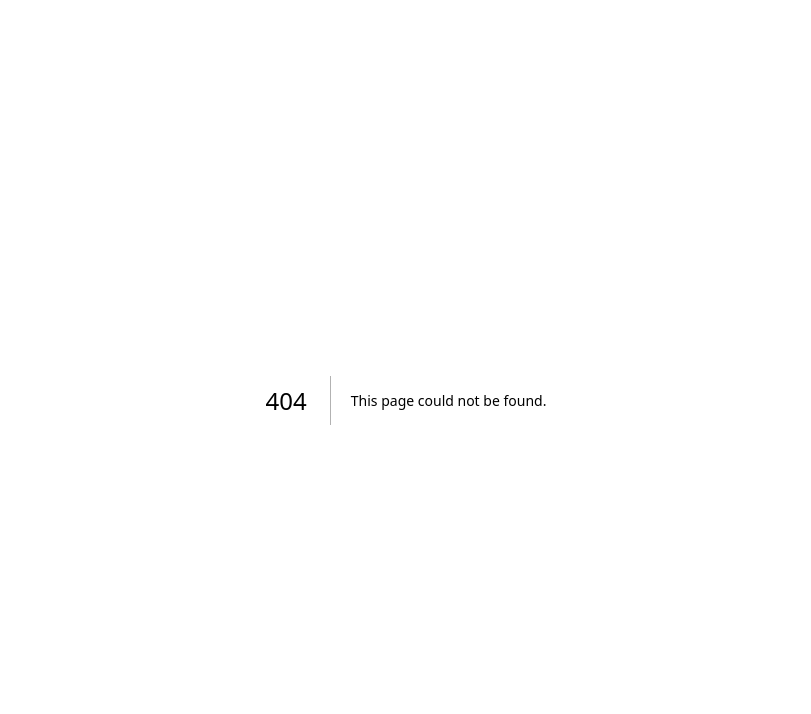
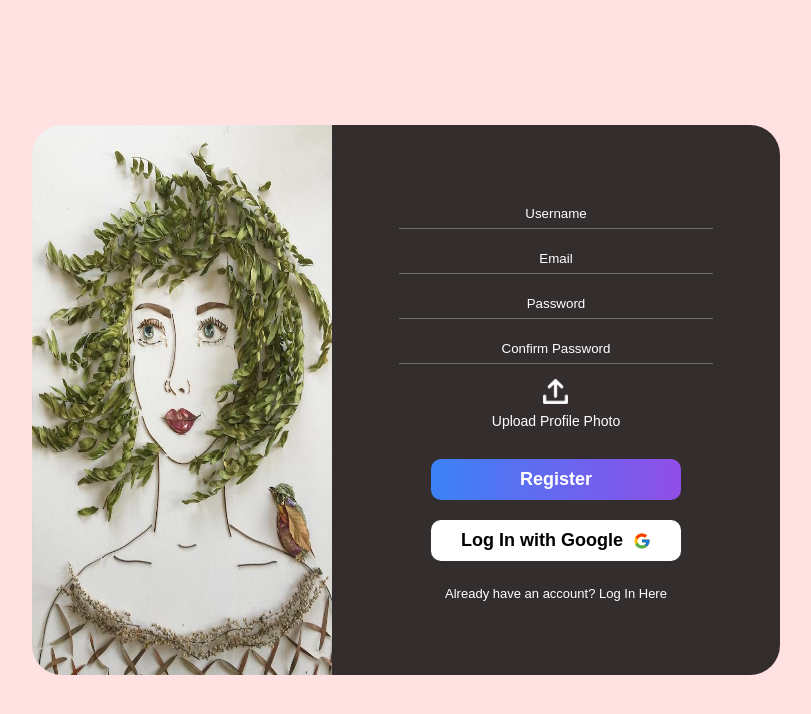
Before and after one commit to gottajsx/nextjs-arty-marketplace, a Next.js app: page /register in a window 1280 px wide. Before the commit this address had no page. Shown: the top 714 px of the page, without its empty margins (234-1045 px from the left). Built offline with nearby package versions, Linux system fonts and the light colour scheme.

Commit message:
Add register page

```diff
--- /dev/null
+++ b/app/register/page.jsx
@@ -0,0 +1,145 @@
+"use client";
+
+import "@styles/Register.scss";
+import { FcGoogle } from "react-icons/fc";
+import { useState } from "react";
+import { useRouter } from "next/navigation";
+import { useEffect } from "react";
+import { signIn } from "next-auth/react";
+
+const Register = () => {
+  const [formData, setFormData] = useState({
+    username: "",
+    email: "",
+    password: "",
+    confirmPassword: "",
+    profileImage: null,
+  });
+
+  const handleChange = (e) => {
+    e.preventDefault();
+    const { name, value, files } = e.target;
+    setFormData({
+      ...formData,
+      [name]: value,
+      [name]: name === "profileImage" ? files[0] : value,
+    });
+  };
+
+  const router = useRouter();
+
+  const [passwordMatch, setPasswordMatch] = useState(true);
+
+  useEffect(() => {
+    setPasswordMatch(formData.password === formData.confirmPassword);
+  });
+
+  const handleSubmit = async (e) => {
+    e.preventDefault();
+
+    try {
+      const registerForm = new FormData();
+
+      for (var key in formData) {
+        registerForm.append(key, formData[key]);
+      }
+
+      const response = await fetch("/api/register/", {
+        method: "POST",
+        body: registerForm,
+      });
+
+      if (response.ok) {
+        router.push("/login");
+      }
+    } catch (err) {
+      console.log("Registration failed", err.message);
+    }
+  };
+
+  const loginWithGoogle = () => {
+    signIn("google", { callbackUrl: "/" });
+  };
+
+  return (
+    <div className="register">
+      <img
+        src="/assets/register.jpg"
+        alt="register"
+        className="register_decor"
+      />
+      <div className="register_content">
+        <form className="register_content_form" onSubmit={handleSubmit}>
+          <input
+            placeholder="Username"
+            name="username"
+            value={formData.username}
+            onChange={handleChange}
+            required
+          />
+          <input
+            placeholder="Email"
+            type="email"
+            name="email"
+            value={formData.email}
+            onChange={handleChange}
+            required
+          />
+          <input
+            placeholder="Password"
+            type="password"
+            name="password"
+            value={formData.password}
+            onChange={handleChange}
+            required
+          />
+          <input
+            placeholder="Confirm Password"
+            type="password"
+            name="confirmPassword"
+            value={formData.confirmPassword}
+            onChange={handleChange}
+            required
+          />
+          {!passwordMatch && (
+            <p style={{ color: "red" }}>Passwords are not matched!</p>
+          )}
+          <input
+            id="image"
+            type="file"
+            name="profileImage"
+            onChange={handleChange}
+            accept="image/*"
+            style={{ display: "none" }}
+            required
+          />
+          <label htmlFor="image">
+            <img src="/assets/addImage.png" alt="add profile" />
+            <p>Upload Profile Photo</p>
+          </label>
+          {formData.profileImage && (
+            <img
+              src={URL.createObjectURL(formData.profileImage)}
+              alt="Profile"
+              style={{ maxWidth: "80px", maxHeight: "100px" }}
+            />
+          )}
+          <button type="submit" disabled={!passwordMatch}>
+            Register
+          </button>
+        </form>
+        <button
+          type="button"
+          onClick={loginWithGoogle}
+          className="google"
+        >
+          <p>Log In with Google</p>
+          <FcGoogle />
+        </button>
+        <a href="/login">Already have an account? Log In Here</a>
+      </div>
+    </div>
+  );
+};
+
+export default Register;
--- /dev/null
+++ b/styles/Register.scss
@@ -0,0 +1,114 @@
+@import "./variables.module.scss";
+@import "./breakpoints.scss";
+
+.register {
+  width: 100vw;
+  height: 100vh;
+  display: flex;
+  justify-content: center;
+  align-items: center;
+  background-color: rgb(255, 225, 225);
+
+  &_decor {
+    height: 550px;
+    width: 300px;
+    border-radius: 30px 0 0 30px;
+
+    @include md {
+      display: none;
+    }
+  }
+
+  &_content {
+    display: flex;
+    flex-direction: column;
+    justify-content: center;
+    align-items: center;
+    width: 35%;
+    gap: 15px;
+    height: 550px;
+    background-color: rgba(0, 0, 0, 0.8);
+    border-radius: 0 30px 30px 0;
+
+    @include lg {
+      width: 45%;
+    }
+
+    @include ml {
+      width: 50%;
+    }
+
+    @include md {
+      width: 70%;
+      border-radius: 30px;
+    }
+
+    &_form {
+      display: flex;
+      flex-direction: column;
+      align-items: center;
+      gap: 15px;
+      width: 70%;
+
+      input {
+        width: 100%;
+        padding: 7px 15px;
+        background-color: transparent;
+        border: none;
+        border-bottom: 1px solid rgba(255, 255, 255, 0.3);
+        outline: none;
+        text-align: center;
+        color: white;
+
+        input:not(:placeholder-shown):focus {
+          background: transparent; /* or background: none; */
+        }
+
+        &::placeholder {
+          color: white;
+        }
+      }
+
+      label {
+        display: flex;
+        flex-direction: column;
+        justify-content: center;
+        align-items: center;
+        gap: 9px;
+        cursor: pointer;
+        color: white;
+        font-size: 14px;
+
+        img {
+          width: 25px;
+        }
+      }
+
+      button {
+        margin-top: 15px;
+
+        @include buttonStyle;
+        width: 250px;
+      }
+    }
+
+    .google {
+      margin-top: 5px;
+      width: 250px;
+
+      @include GoogleButton;
+    }
+
+    a {
+      text-decoration: none;
+      color: white;
+      font-size: 13px;
+      margin-top: 10px;
+      text-align: center;
+
+      &:hover {
+        text-decoration: underline;
+      }
+    }
+  }
+}
```
